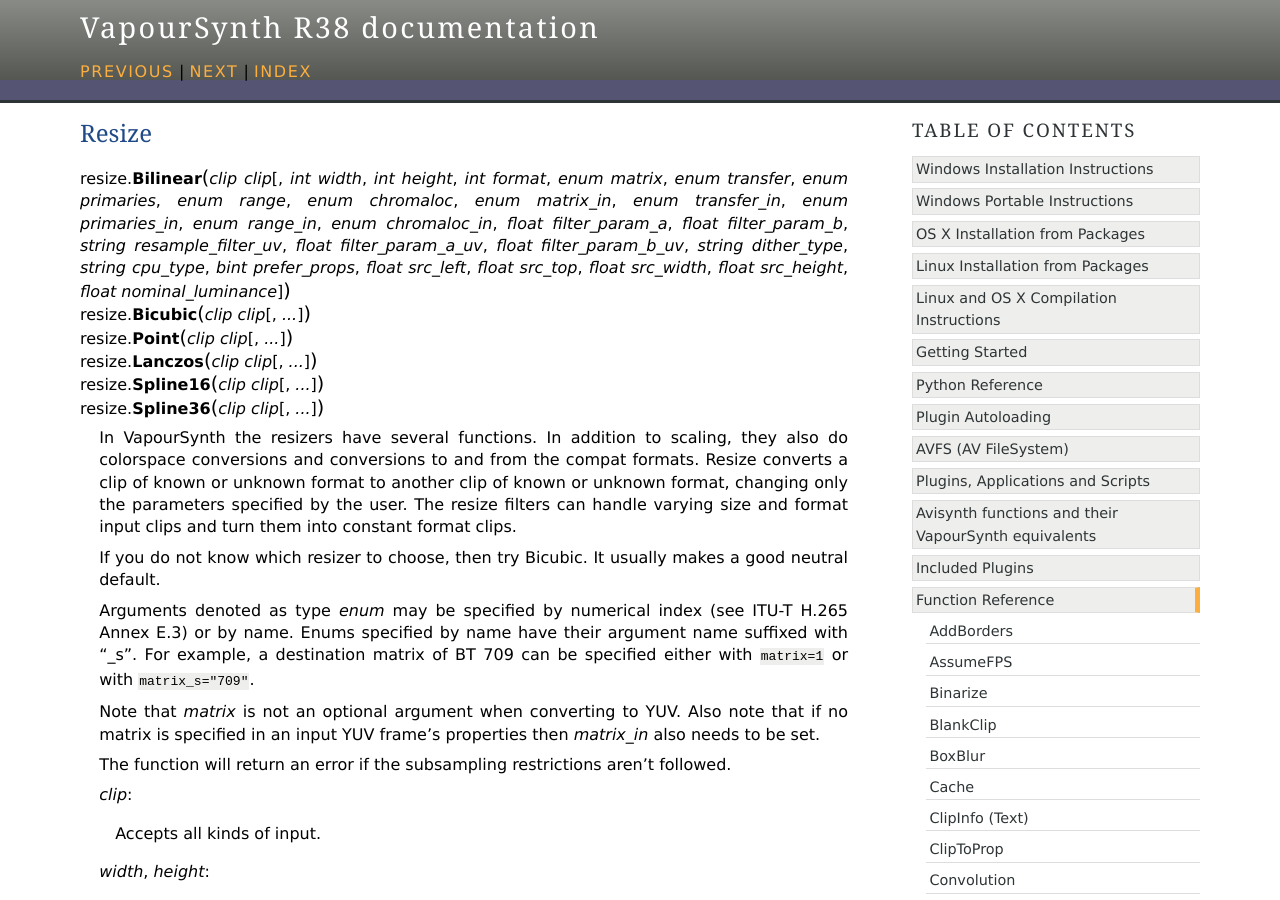
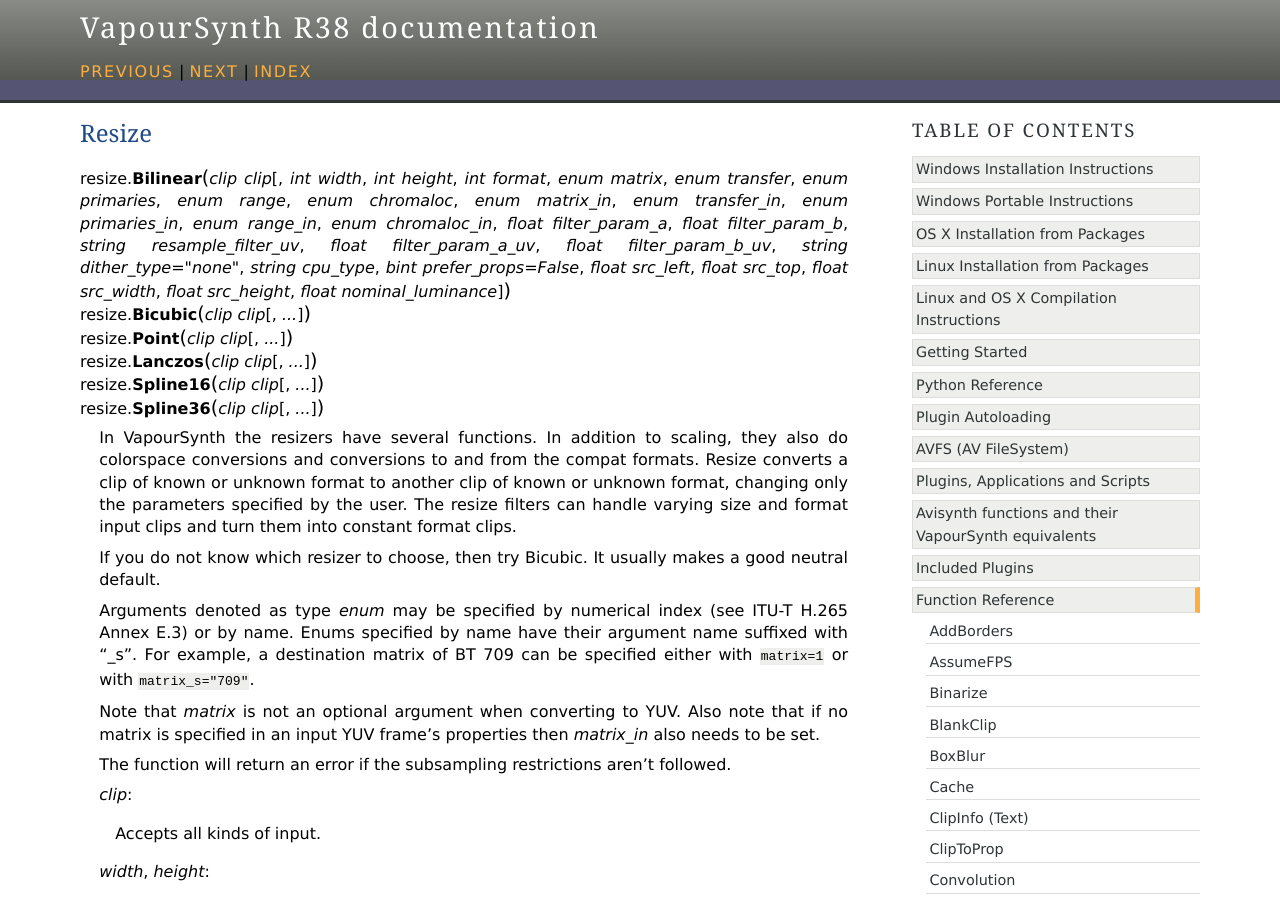
Before and after one commit to vapoursynth/vapoursynth, a Sphinx documentation site: the page built from doc/functions/resize.rst, in a window 1280 px wide and 900 px high. Built offline with Sphinx 7.4.7, drawn with Linux system fonts in a browser that asks for light colours; formulas are drawn with MathJax 3.

Commit message:
Update docs

```diff
--- a/doc/functions/resize.rst
+++ b/doc/functions/resize.rst
@@ -1,7 +1,7 @@
 Resize
 ======
 
-.. function::   Bilinear(clip clip[, int width, int height, int format, enum matrix, enum transfer, enum primaries, enum range, enum chromaloc, enum matrix_in, enum transfer_in, enum primaries_in, enum range_in, enum chromaloc_in, float filter_param_a, float filter_param_b, string resample_filter_uv, float filter_param_a_uv, float filter_param_b_uv, string dither_type, string cpu_type, bint prefer_props, float src_left, float src_top, float src_width, float src_height, float nominal_luminance])
+.. function::   Bilinear(clip clip[, int width, int height, int format, enum matrix, enum transfer, enum primaries, enum range, enum chromaloc, enum matrix_in, enum transfer_in, enum primaries_in, enum range_in, enum chromaloc_in, float filter_param_a, float filter_param_b, string resample_filter_uv, float filter_param_a_uv, float filter_param_b_uv, string dither_type="none", string cpu_type, bint prefer_props=False, float src_left, float src_top, float src_width, float src_height, float nominal_luminance])
                 Bicubic(clip clip[, ...])
                 Point(clip clip[, ...])
                 Lanczos(clip clip[, ...])
--- a/doc/pluginlist.rst
+++ b/doc/pluginlist.rst
@@ -116,6 +116,7 @@
 * `minsharp <http://forum.doom9.org/showthread.php?t=173328>`_ -- Simple 3x3 blur and sharpen
 * `MSmoosh <http://forum.doom9.org/showthread.php?t=171159>`_ -- MSmooth and MSharpen ports
 * `MVTools <http://forum.doom9.org/showthread.php?t=171207>`_ -- MVTools port
+* `Plum <https://forum.doom9.org/showthread.php?t=173775>`_ -- Blind deconvolution enhanced by pixel/block matching
 * `Retinex <http://forum.doom9.org/showthread.php?t=171307>`_ -- Dynamic range compression
 * `TCanny <http://forum.doom9.org/showthread.php?t=172158>`_ -- Canny edge detection
 * `vcmod <http://forum.doom9.org/showthread.php?t=171412>`_ -- Various filters such as histogram equalization, blur, and watershed segmentation
```
